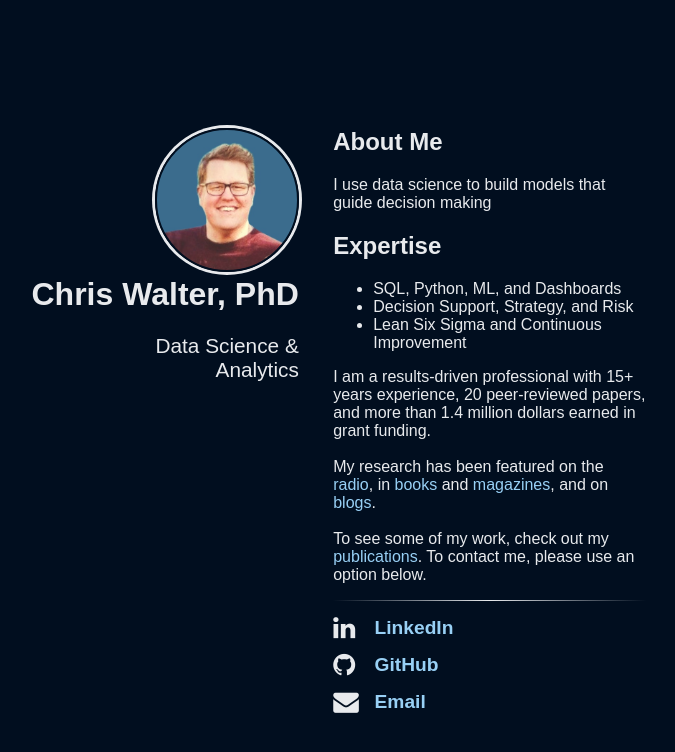
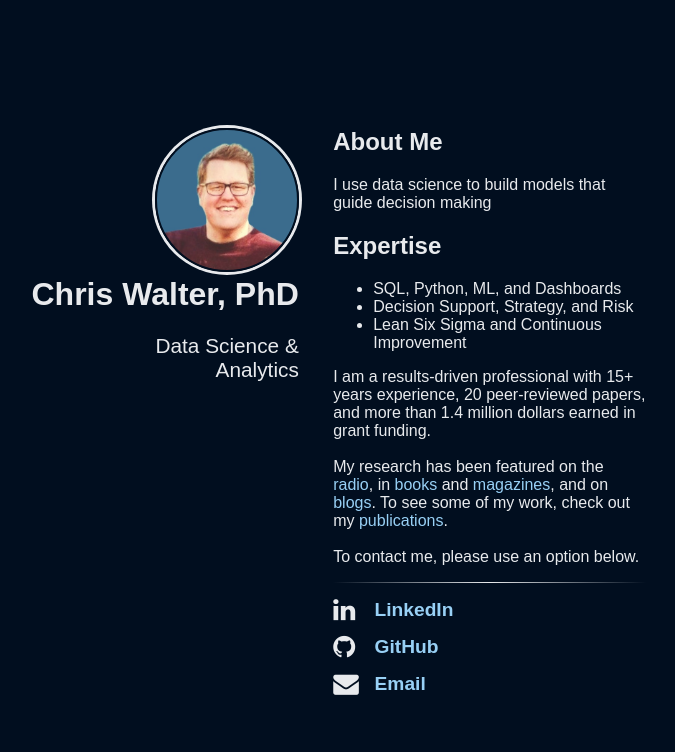
Before and after one commit to waltscience/waltscience.github.io, a Jekyll site: the page built from index.html, in a window 1280 px wide. Shown: the top 752 px of the page, without its empty margins (334-1009 px from the left). Built offline with Jekyll 4.4.1, drawn with Linux system fonts in a browser that asks for light colours; nearby versions of some CDN libraries; part of the change alters nothing that is shown.

```diff
--- a/_includes/content.html
+++ b/_includes/content.html
@@ -15,9 +15,9 @@ My research has been featured on the <a href="https://www.wvpublic.org/energy-en
 in <a href="https://www.cornellpress.cornell.edu/book/9781501747281/nature-beyond-solitude/" target="_blank" rel="noopener noreferrer">books</a>
 and <a href="https://www.popsci.com/climate-change-microbes/" target="_blank" rel="noopener noreferrer">magazines</a>,
 and on <a href="https://blogs.nicholas.duke.edu/citizenscientist/diversity/" target="_blank" rel="noopener noreferrer">blogs</a>.
+To see some of my work, check out my <a href="https://scholar.google.com/citations?hl=en&user=wfn0gRYAAAAJ&view_op=list_works" target="_blank" rel="noopener noreferrer">publications</a>.
 <br>
 <br>
-To see some of my work, check out my <a href="https://scholar.google.com/citations?hl=en&user=wfn0gRYAAAAJ&view_op=list_works" target="_blank" rel="noopener noreferrer">publications</a>.
 To contact me, please use an option below.</p>
 
 <hr />
```
